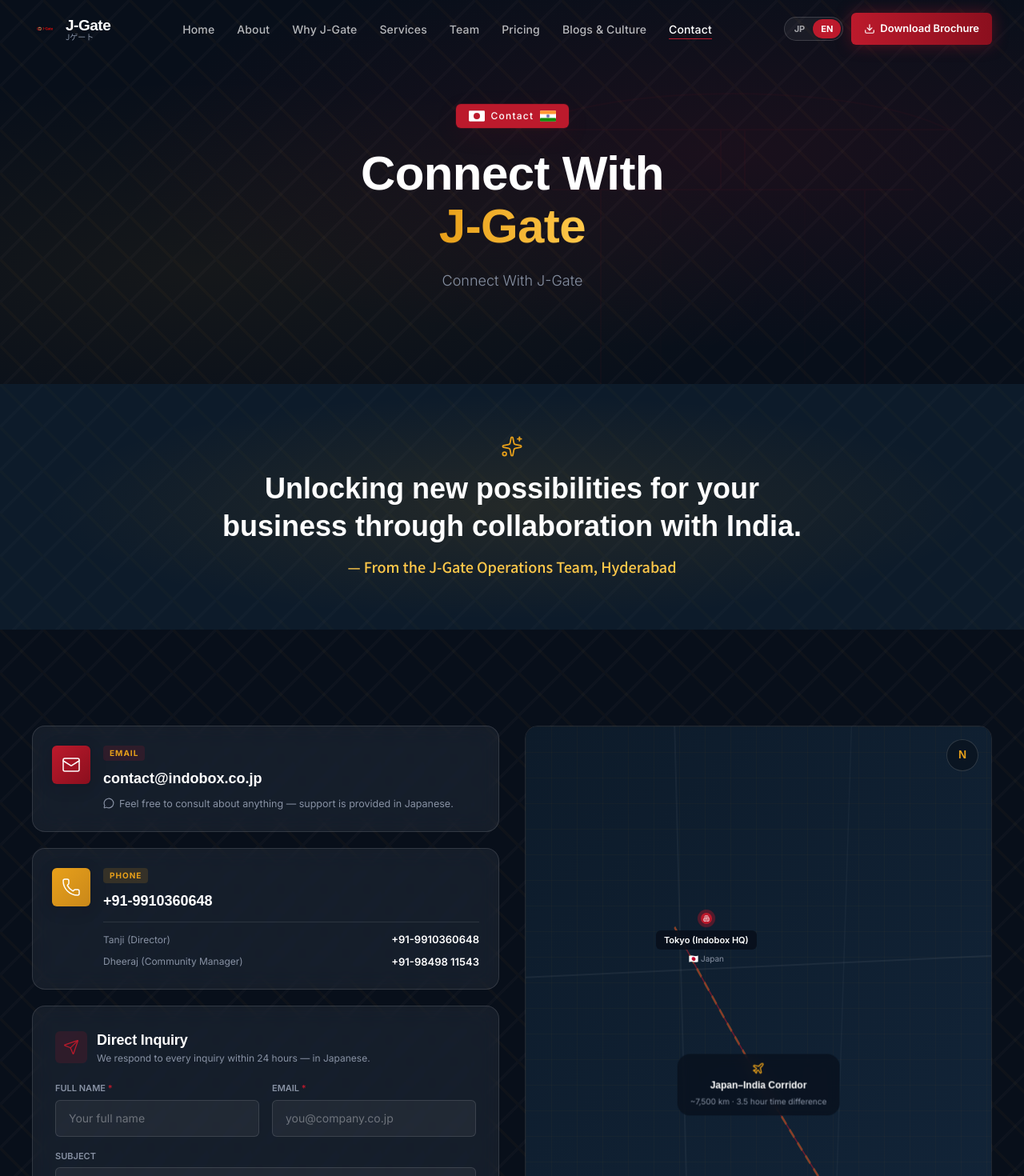
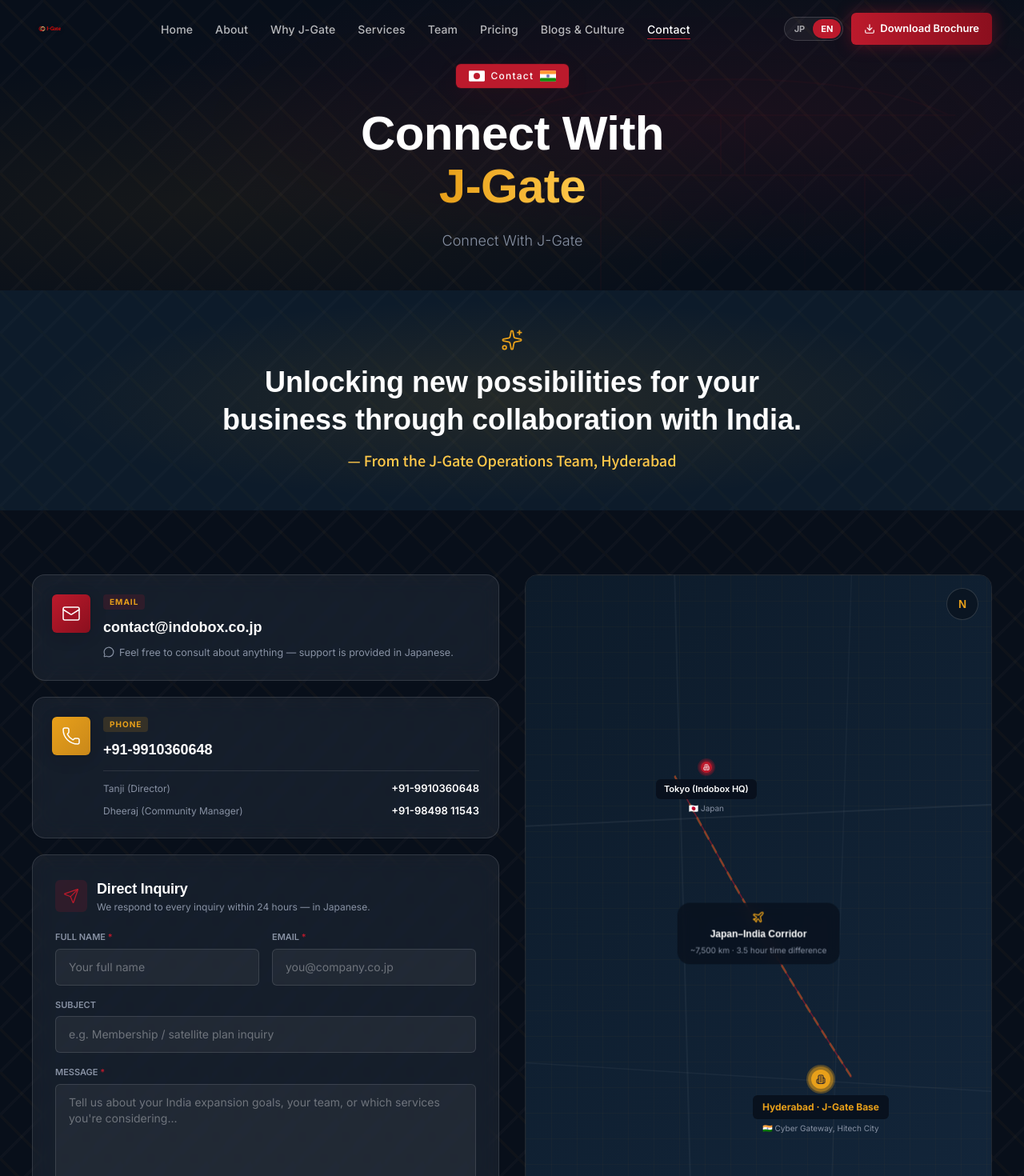
Before and after one commit to abhi-shek04/J-Gate, a Next.js app: page /contact in a window 1280 px wide. Shown: the top 1470 px of the page at 80% size. Built offline with nearby package versions, Linux system fonts and the light colour scheme.

Commit message:
51d94da6-b657-4d99-888c-79eed102c53f

```diff
--- a/src/app/about/page.tsx
+++ b/src/app/about/page.tsx
@@ -177,7 +177,7 @@
           </Reveal>
 
           {/* Unique horizontal pillar layout — each pillar spans full width with large numeral */}
-          <div className="mx-auto mt-14 max-w-5xl space-y-6">
+          <div className="mx-auto mt-10 max-w-5xl space-y-6">
             {PILLARS.map((p, i) => {
               const isSaffron = p.accent === "saffron";
               return (
@@ -265,7 +265,7 @@
             </div>
           </Reveal>
 
-          <div className="mt-14 grid gap-6 lg:grid-cols-2">
+          <div className="mt-10 grid gap-6 lg:grid-cols-2">
             {/* Hyderabad — Main Base */}
             <Reveal delay={100}>
               <article className="glass-dark lift-card relative h-full overflow-hidden rounded-xl border border-saffron/25 p-8">
@@ -492,7 +492,7 @@
             </div>
           </Reveal>
 
-          <div className="mt-12 grid gap-6 md:grid-cols-2">
+          <div className="mt-8 grid gap-6 md:grid-cols-2">
             {/* Mission — crimson accent */}
             <Reveal delay={100}>
               <article className="lift-card relative h-full overflow-hidden rounded-lg border border-crimson/15 bg-pearl p-8 shadow-card">
@@ -557,7 +557,7 @@
             </div>
           </Reveal>
 
-          <div className="mt-12 grid gap-5 sm:grid-cols-2 lg:grid-cols-4">
+          <div className="mt-8 grid gap-5 sm:grid-cols-2 lg:grid-cols-4">
             {VALUES.map((v, i) => (
               <Reveal key={i} delay={i * 100}>
                 <article className="lift-card group relative h-full overflow-hidden rounded-lg border border-crimson/8 bg-pearl p-7 shadow-card">
--- a/src/app/blogs/page.tsx
+++ b/src/app/blogs/page.tsx
@@ -319,7 +319,7 @@
 
             {/* Newsletter CTA strip */}
             <Reveal delay={120}>
-              <div className="mt-14 flex flex-col items-center justify-between gap-4 rounded-lg border border-crimson/10 bg-pearl p-6 shadow-card sm:flex-row sm:p-8">
+              <div className="mt-10 flex flex-col items-center justify-between gap-4 rounded-lg border border-crimson/10 bg-pearl p-6 shadow-card sm:flex-row sm:p-8">
                 <div>
                   <h3 className="font-serif-jp text-lg font-bold text-ink">
                     {tx({ EN: "Get new articles in your inbox", JP: "新着記事をメールでお届け" })}
--- a/src/app/contact/page.tsx
+++ b/src/app/contact/page.tsx
@@ -153,7 +153,7 @@
           Section 1 — Header Message (Slide 13)
           Bilingual executive tagline strip.
          ─────────────────────────────────────────────────────────── */}
-      <section className="relative overflow-hidden bg-navy py-12 md:py-16">
+      <section className="relative overflow-hidden bg-navy py-12 md:py-12">
         <div className="pattern-asanoha-navy absolute inset-0 opacity-50" />
         <div
           className="absolute inset-0"
@@ -587,7 +587,7 @@
           Section 3 — Operations Team strip (Slide 13 mini-summary)
           4-card horizontal strip linking to /team
          ─────────────────────────────────────────────────────────── */}
-      <section className="bg-ivory-warm py-14 md:py-20">
+      <section className="bg-ivory-warm py-14 md:py-14">
         <div className="container-jg">
           <Reveal>
             <div className="mx-auto mb-8 max-w-2xl text-center">
@@ -683,7 +683,7 @@
       {/* ───────────────────────────────────────────────────────────
           Section 4 — Response-time guarantee strip
          ─────────────────────────────────────────────────────────── */}
-      <section className="bg-ivory py-14 md:py-20">
+      <section className="bg-ivory py-14 md:py-14">
         <div className="container-jg">
           <Reveal>
             <div className="grid gap-5 sm:grid-cols-3">
--- a/src/app/globals.css
+++ b/src/app/globals.css
@@ -319,10 +319,10 @@
   color: var(--color-crimson);
 }
 
-/* Section padding — 120px desktop / 80px tablet / 60px mobile */
-.section-pad { padding-top: 60px; padding-bottom: 60px; }
-@media (min-width: 768px) { .section-pad { padding-top: 80px; padding-bottom: 80px; } }
-@media (min-width: 1024px) { .section-pad { padding-top: 120px; padding-bottom: 120px; } }
+/* Section padding — tighter, professional. 80px desktop / 56px tablet / 40px mobile */
+.section-pad { padding-top: 40px; padding-bottom: 40px; }
+@media (min-width: 768px) { .section-pad { padding-top: 56px; padding-bottom: 56px; } }
+@media (min-width: 1024px) { .section-pad { padding-top: 80px; padding-bottom: 80px; } }
 
 /* Container */
 .container-jg { max-width: 1280px; margin-inline: auto; padding-inline: 24px; }
--- a/src/app/page.tsx
+++ b/src/app/page.tsx
@@ -168,7 +168,7 @@
         </div>
         <div className="absolute bottom-0 left-0 h-[34%] w-full" style={{ background: "linear-gradient(180deg, transparent, #080f1a 85%)" }} />
 
-        <div className="container-jg relative z-10 pt-28 pb-32 text-center">
+        <div className="container-jg relative z-10 pt-24 pb-24 text-center">
           <span className="inline-flex items-center gap-2 rounded-md bg-crimson px-4 py-1.5 font-inter text-[13px] font-medium text-white shadow-crimp" style={{ letterSpacing: "0.1em" }}>
             <JapanFlag className="h-3.5 w-5" />
             {t("hero.eyebrow")}
@@ -212,7 +212,7 @@
             </Link>
           </div>
 
-          <div className="mx-auto mt-16 grid max-w-2xl gap-3 sm:grid-cols-3">
+          <div className="mx-auto mt-12 grid max-w-2xl gap-3 sm:grid-cols-3">
             {[
               { emoji: "🇯🇵", text: t("hero.badge1") },
               { emoji: "📍", text: t("hero.badge2") },
@@ -228,7 +228,7 @@
       </section>
 
       {/* ============ SCROLLING LOGO WALL ============ */}
-      <section className="bg-ivory py-16">
+      <section className="bg-ivory py-12">
         <div className="container-jg">
           <Reveal>
             <div className="mx-auto mb-10 max-w-3xl text-center">
@@ -248,7 +248,7 @@
       </section>
 
       {/* ============ STATS + MAP (unique split layout) ============ */}
-      <section className="relative overflow-hidden bg-navy py-20">
+      <section className="relative overflow-hidden bg-navy py-14">
         <div className="pattern-asanoha-navy absolute inset-0 opacity-60" />
         <div className="absolute inset-0" style={{ background: "linear-gradient(135deg, rgba(188,26,44,0.08) 0%, transparent 50%, rgba(232,160,26,0.06) 100%)" }} />
         <div className="container-jg relative">
@@ -313,7 +313,7 @@
               </p>
             </div>
           </Reveal>
-          <div className="mt-12 grid gap-6 md:grid-cols-3">
+          <div className="mt-10 grid gap-5 md:grid-cols-3">
             {previews.map((p, i) => (
               <Reveal key={p.href} delay={i * 120}>
                 <Link href={p.href} className="lift-card group flex h-full flex-col rounded-lg border border-crimson/8 bg-pearl p-7 shadow-card">
--- a/src/app/pricing/page.tsx
+++ b/src/app/pricing/page.tsx
@@ -199,7 +199,7 @@
           Section 1 — Context Banner (Slide 9)
           High-impact strip explaining the cost-performance thesis.
          ─────────────────────────────────────────────────────────── */}
-      <section className="bg-ivory py-12 md:py-16">
+      <section className="bg-ivory py-12 md:py-12">
         <div className="container-jg">
           <Reveal>
             <div className="relative overflow-hidden rounded-lg border border-crimson/15 bg-gradient-to-br from-pearl via-ivory to-ivory-warm p-7 shadow-card sm:p-10">
@@ -299,7 +299,7 @@
             </div>
           </Reveal>
 
-          <div className="mt-14 grid gap-6 lg:grid-cols-3 lg:items-stretch">
+          <div className="mt-10 grid gap-6 lg:grid-cols-3 lg:items-stretch">
             {PLANS.map((plan, i) => {
               const a = accentMap[plan.accent];
               const isHighlight = plan.highlight;
@@ -398,7 +398,7 @@
 
           {/* Below-cards comparison strip */}
           <Reveal delay={120}>
-            <div className="mt-12 grid gap-3 rounded-lg border border-crimson/12 bg-pearl p-5 shadow-card sm:grid-cols-3 sm:p-6">
+            <div className="mt-8 grid gap-3 rounded-lg border border-crimson/12 bg-pearl p-5 shadow-card sm:grid-cols-3 sm:p-6">
               {[
                 { icon: Users, label: tx({ EN: "People per plan", JP: "プランあたり人数" }), value: "2 → 4 → +" },
                 { icon: Sparkles, label: tx({ EN: "Service depth", JP: "サービス深度" }), value: tx({ EN: "Workspace → Yorozu → Hands-on", JP: "ワークスペース → よろず → 実践" }) },
--- a/src/app/services/page.tsx
+++ b/src/app/services/page.tsx
@@ -296,7 +296,7 @@
           </Reveal>
 
           {/* Vertical staggered list — alternating accent bars + numerals */}
-          <div className="mx-auto mt-14 max-w-5xl">
+          <div className="mx-auto mt-10 max-w-5xl">
             {EXPANSION_SERVICES.map((s, i) => {
               const isReverse = i % 2 === 1;
               const accentColor =
@@ -434,7 +434,7 @@
           </Reveal>
 
           {/* Academy info grid — 4 stat tiles */}
-          <div className="mx-auto mt-12 grid max-w-5xl gap-4 sm:grid-cols-2 lg:grid-cols-4">
+          <div className="mx-auto mt-8 grid max-w-5xl gap-4 sm:grid-cols-2 lg:grid-cols-4">
             {[
               {
                 icon: Video,
@@ -584,7 +584,7 @@
           </Reveal>
 
           {/* Two-column responsibility cards */}
-          <div className="mt-14 grid gap-6 lg:grid-cols-2">
+          <div className="mt-10 grid gap-6 lg:grid-cols-2">
             {/* Indobox */}
             <Reveal variant="left">
               <article className="lift-card relative h-full overflow-hidden rounded-lg border border-crimson/15 bg-pearl p-8 shadow-card">
@@ -736,7 +736,7 @@
             </div>
           </Reveal>
 
-          <div className="mt-14 grid gap-6 md:grid-cols-2 lg:grid-cols-3">
+          <div className="mt-10 grid gap-6 md:grid-cols-2 lg:grid-cols-3">
             {FACILITIES.map((f, i) => {
               const accentColor = i % 2 === 0 ? "crimson" : "saffron";
               const accentGradient =
@@ -785,7 +785,7 @@
 
           {/* Bottom callout — 24/7 badge */}
           <Reveal delay={120}>
-            <div className="mx-auto mt-12 flex max-w-3xl flex-col items-center justify-center gap-5 rounded-lg border border-saffron/20 bg-saffron/[0.04] p-6 text-center sm:flex-row sm:text-left">
+            <div className="mx-auto mt-8 flex max-w-3xl flex-col items-center justify-center gap-5 rounded-lg border border-saffron/20 bg-saffron/[0.04] p-6 text-center sm:flex-row sm:text-left">
               <span className="flex h-14 w-14 shrink-0 items-center justify-center rounded-full bg-saffron/15 text-saffron">
                 <Banknote className="h-7 w-7" strokeWidth={1.5} />
               </span>
--- a/src/app/team/page.tsx
+++ b/src/app/team/page.tsx
@@ -263,7 +263,7 @@
           Section 1 — Header Message (Slide 13)
           Bilingual executive tagline on a dark band.
          ─────────────────────────────────────────────────────────── */}
-      <section className="relative overflow-hidden bg-navy py-14 md:py-20">
+      <section className="relative overflow-hidden bg-navy py-14 md:py-14">
         <div className="pattern-asanoha-navy absolute inset-0 opacity-50" />
         <div
           className="absolute inset-0"
@@ -331,7 +331,7 @@
             </div>
           </Reveal>
 
-          <div className="mt-14 grid gap-6 sm:grid-cols-2 lg:grid-cols-4">
+          <div className="mt-10 grid gap-6 sm:grid-cols-2 lg:grid-cols-4">
             {OPS_TEAM.map((m, i) => {
               const accentColor = m.accent === "crimson" ? "crimson" : "saffron";
               const accentBorder =
@@ -424,7 +424,7 @@
             </div>
           </Reveal>
 
-          <div className="mt-14 grid gap-6 md:grid-cols-2 lg:grid-cols-3">
+          <div className="mt-10 grid gap-6 md:grid-cols-2 lg:grid-cols-3">
             {ADVISORS.map((a, i) => (
               <Reveal key={i} delay={i * 90}>
                 <article className="lift-card relative flex h-full flex-col overflow-hidden rounded-lg border border-saffron/15 bg-pearl p-7 shadow-card">
@@ -539,7 +539,7 @@
             </div>
           </Reveal>
 
-          <div className="mt-14 grid gap-5 sm:grid-cols-2 lg:grid-cols-3">
+          <div className="mt-10 grid gap-5 sm:grid-cols-2 lg:grid-cols-3">
             {PARTNERS.map((p, i) => {
               const accentColor = i % 2 === 0 ? "saffron" : "crimson";
               const accentText =
--- a/src/app/why-jgate/page.tsx
+++ b/src/app/why-jgate/page.tsx
@@ -334,7 +334,7 @@
 
           {/* Desktop table (md and up) */}
           <Reveal delay={120}>
-            <div className="mt-12 hidden overflow-hidden rounded-xl border border-crimson/12 bg-pearl shadow-card md:block">
+            <div className="mt-8 hidden overflow-hidden rounded-xl border border-crimson/12 bg-pearl shadow-card md:block">
               {/* Header row */}
               <div className="grid grid-cols-[1.4fr_1.1fr_1.1fr_1.1fr_1.1fr] border-b border-crimson/10 bg-ivory-warm">
                 <div className="px-5 py-4">
@@ -403,7 +403,7 @@
 
           {/* Mobile: horizontal scroll with sticky first column */}
           <Reveal delay={120}>
-            <div className="mt-12 md:hidden">
+            <div className="mt-8 md:hidden">
               <div className="overflow-x-auto rounded-xl border border-crimson/12 bg-pearl shadow-card" style={{ scrollbarWidth: "thin" }}>
                 <div className="min-w-[640px]">
                   {/* Header */}
@@ -490,7 +490,7 @@
           </Reveal>
 
           {/* 7-pillar vertical list — alternating accent + large numerals */}
-          <div className="mx-auto mt-14 max-w-4xl space-y-4">
+          <div className="mx-auto mt-10 max-w-4xl space-y-4">
             {SEVEN_PILLARS.map((p, i) => {
               const isSaffron = p.accent === "saffron";
               const isReversed = i % 2 === 1;
@@ -601,7 +601,7 @@
             </div>
           </Reveal>
 
-          <div className="mt-14 grid gap-6 lg:grid-cols-3">
+          <div className="mt-10 grid gap-6 lg:grid-cols-3">
             {TESTIMONIALS.map((tm, i) => (
               <Reveal key={i} delay={i * 120}>
                 <article className="glass-dark lift-card relative flex h-full flex-col rounded-lg p-8">
--- a/src/components/jgate/icons.tsx
+++ b/src/components/jgate/icons.tsx
@@ -7,38 +7,23 @@
    Uses the uploaded original PNG at /jgate-logo.png
    ============================================================ */
 
-/** Full logo lockup — icon + wordmark, for navbar/footer */
+/** Full logo lockup — official logo image only (no text wordmark)
+ *  The provided official logo already contains the "J-Gate" wordmark. */
 export function JGateLogo({
   className = "",
-  variant = "light",
+  variant: _variant = "light",
 }: {
   className?: string;
-  /** "light" = white text (over dark bg), "dark" = navy text (over light bg) */
+  /** kept for API compatibility, no longer used */
   variant?: "light" | "dark";
 }) {
   return (
-    <span
-      className={`inline-flex items-center gap-2.5 ${className}`}
-      role="img"
-      aria-label="J-Gate logo"
-    >
-      <img
-        src="/jgate-logo.png"
-        alt=""
-        className="h-8 w-8 object-contain"
-        style={{ filter: "drop-shadow(0 1px 2px rgba(0,0,0,0.08))" }}
-      />
-      <span className="flex flex-col leading-none">
-        <span
-          className={`font-serif-jp text-[19px] font-bold tracking-tight ${
-            variant === "light" ? "text-white" : "text-ink"
-          }`}
-        >
-          J-Gate
-        </span>
-        <span className="font-sans-jp text-[10px] text-mist">Jゲート</span>
-      </span>
-    </span>
+    <img
+      src="/jgate-logo.png"
+      alt="J-Gate logo"
+      className={`h-11 w-auto object-contain ${className}`}
+      style={{ filter: "drop-shadow(0 1px 3px rgba(0,0,0,0.12))" }}
+    />
   );
 }
 
--- a/src/components/jgate/page-hero.tsx
+++ b/src/components/jgate/page-hero.tsx
@@ -20,7 +20,7 @@
 }) {
   const { t } = useI18n();
   return (
-    <section className="relative flex min-h-[60vh] items-center justify-center overflow-hidden bg-midnight pt-20 pb-16">
+    <section className="relative flex min-h-[44vh] items-center justify-center overflow-hidden bg-midnight pt-20 pb-12">
       <div className="pattern-asanoha-dark absolute inset-0 opacity-60" />
       <div
         className="absolute inset-0"
```
Also changed, not shown: verify-logos.png (deleted), 1 other file (tests, documents, lock files or other folders).
